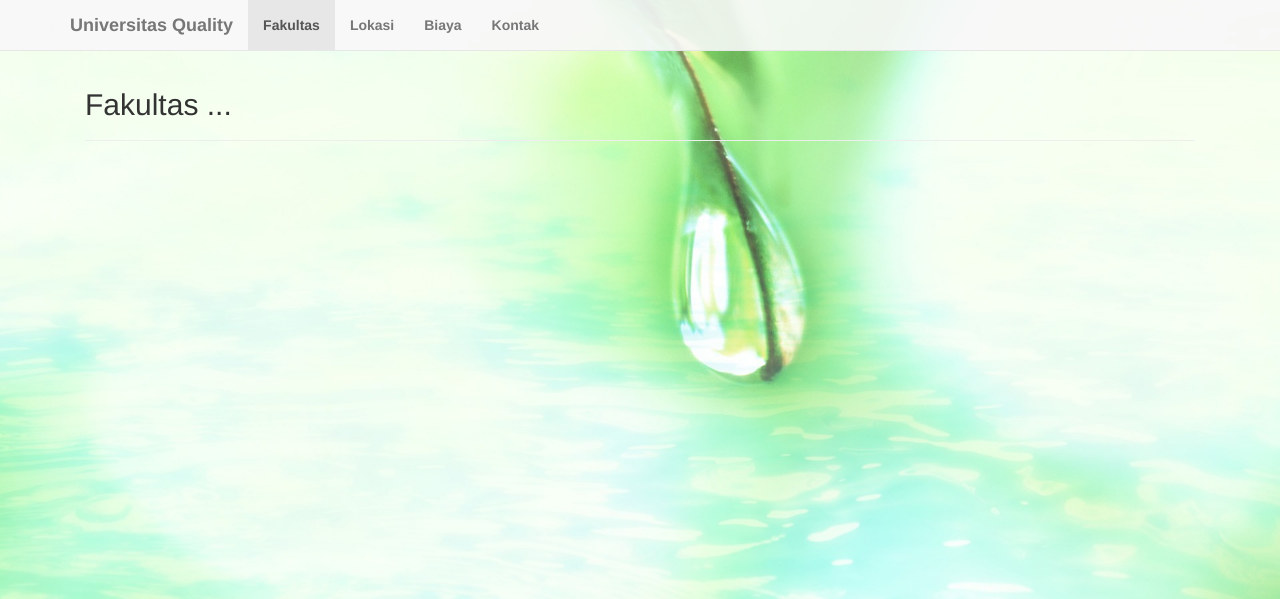
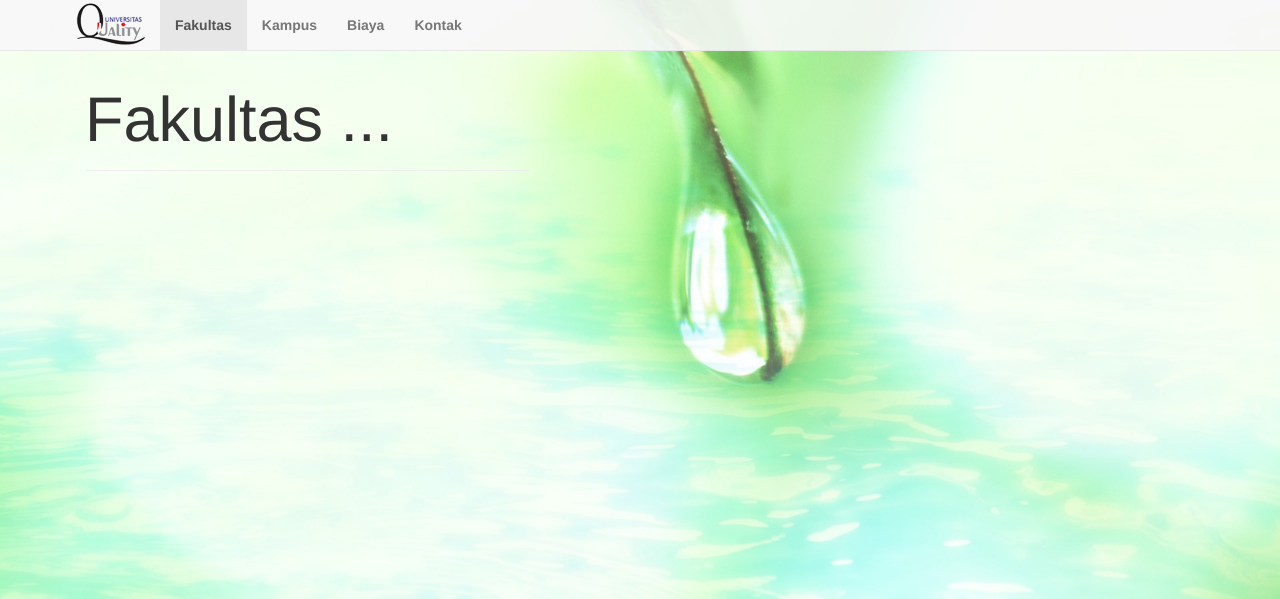
Before and after one commit to alifahfathonah/universitas_quality, a PHP site: page /fakultas.php in a window 1280 px wide. Shown: the top 599 px of the page. Run offline with PHP 8.4, Linux system fonts and the light colour scheme; a stand-in replaces the project's code that opens the database connection.

Commit message:
Perbaikan Kecil Untuk Navigasi dan Header (Jumbotron)

```diff
--- a/fakultas.php
+++ b/fakultas.php
@@ -1,5 +1,5 @@
 <?php
-	require('Connections/socfindo_conn.php');
+	require('Connections/connection.php');
 	require('php-engine/tgl_indo.php');
 ?>
 <!DOCTYPE html>
@@ -29,9 +29,7 @@
 
   <body>
 
-	  <!-- Navbar -->
-
-		<!-- Static navbar -->
+	  <!-- Bagian Navigasi/Menu paling atas (Fakultas, Kampus, Biaya, Kontak -->
 			<div class="navbar navbar-default navbar-fixed-top">
 			  <div class="container">
 				<div class="navbar-header">
@@ -40,36 +38,37 @@
 					<span class="icon-bar"></span>
 					<span class="icon-bar"></span>
 				  </button>
-				  <a class="navbar-brand" href="index.php">Universitas Quality</a>
+				    <a  class="navbar-brand" style="padding:0px; margin:0px;" href="index.php">
+                        <img class="img-responsive" src="images/nav_logo.png" height="50px" width="90px">
+                    </a>
 				</div>
 
 				<div class="navbar-collapse collapse">
 				  <ul class="nav navbar-nav">
 
 					<li class="active"><a href="fakultas.php">Fakultas</a></li>
-					<li><a href="lokasi.php">Lokasi</a></li>
+					<li><a href="kampus.php">Kampus</a></li>
 					<li><a href="biaya.php">Biaya</a></li>
 					<li><a href="kontak.php">Kontak</a></li>
 
 				  </ul>
-				</div><!--/.nav-collapse -->
+				</div>
 
 			  </div>
 			</div>
-
-	  <!-- /Navbar -->
+      <!-- END-Bagian Navigasi/Menu paling atas (Fakultas, Kampus, Biaya, Kontak -->
 
 
-	<!-- Bagian Header Untuk Halaman Utama -->
-	<div class="jumbotron">
+	<!-- Bagian Header Untuk masing-masing fakultas -->
+	<div class="jumbotron fak-pertanian">
 
 	  <div class="container" >
 
 			<!-- Tambah Data Peminjaman -->
-			<div class="col-md-12" >
+			<div class="col-md-5 col-sm-5">
 
 				<div class="page-header">
-					<h2>Fakultas ...</h2>
+					<h1>Fakultas ...</h1>
 				</div>
 
 			</div>
```
Also changed, not shown: index.php (+8 -7 lines).
